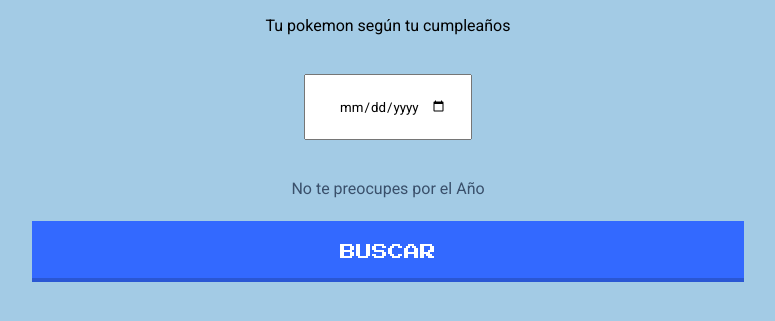
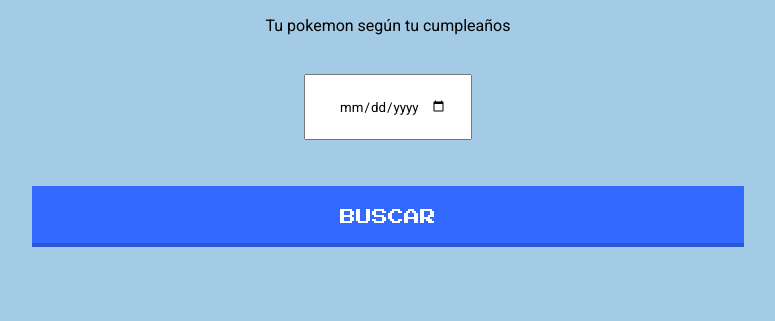
Before and after one commit to AcheZeta/PokeDay, a website: page index.html in a window 1280 px wide. Shown: the part 75-396 px from the top of the page, without its empty margins (252-1027 px from the left). Drawn offline with Linux system fonts and the light colour scheme.

Commit message:
Update index.html

```diff
--- a/index.html
+++ b/index.html
@@ -16,7 +16,6 @@
         <div class="container">
             <p>Tu pokemon según tu cumpleaños</p>
             <input type="date" name="date" id="date-pick">
-            <p id="mssg">No te preocupes por el Año</p>
             <a id="search-btn" class="button6">Buscar</a>
             <div class="day-grid pokeday" id="pokeday"></div>
         </div>
```
